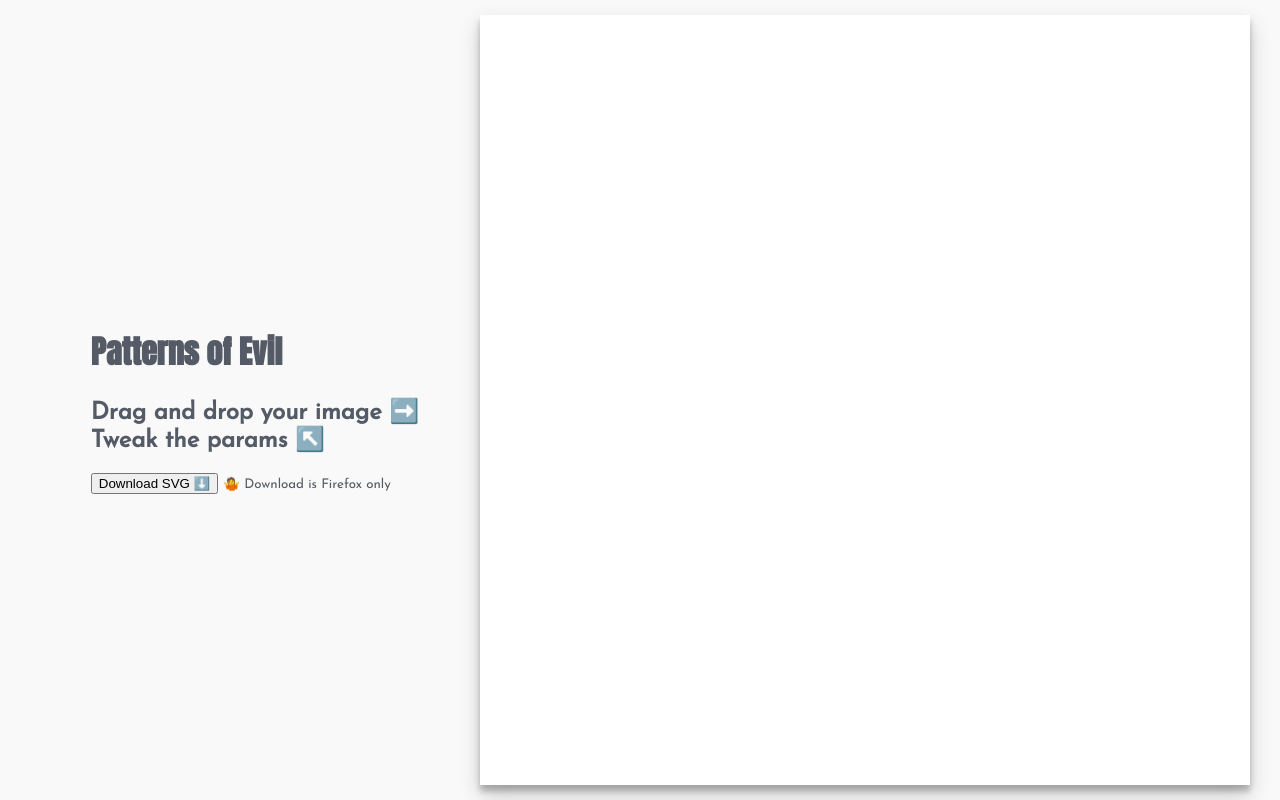
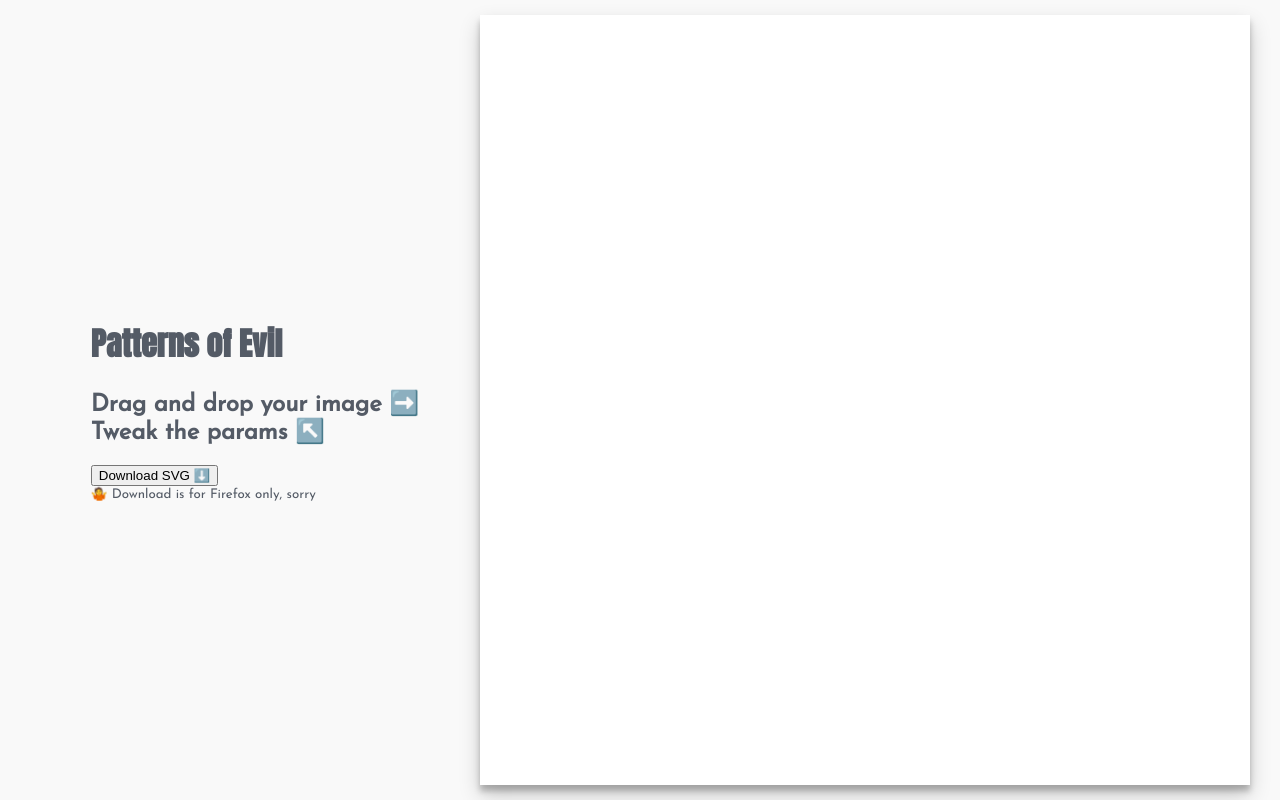
Before and after one commit to naomiHauret/patternsofevil, a website built with webpack: page src/index.html in a window 1280 px wide. Built offline with nearby package versions, Linux system fonts and the light colour scheme; what dat.gui would draw is missing.

Commit message:
'firefox only, sorry' indication

```diff
--- a/src/index.html
+++ b/src/index.html
@@ -13,8 +13,8 @@
             <br/>
         </h1>
         <h2>Drag and drop your image ➡️ <br/> Tweak the params ↖️ </h2>
-        <button id="downloadSvgCode">Download SVG ⬇️</button>
-        <small>🤷 Download is Firefox only</small>
+        <button id="downloadSvgCode">Download SVG ⬇️</button> <br />
+        <small>🤷 Download is for Firefox only, sorry</small>
     </div>
     <canvas id="spiral" width="1200" height="1200"></canvas>
     <canvas id="image" width="600" height="600"></canvas>
```
Also changed, not shown: dist/index.html, 2 other files.
